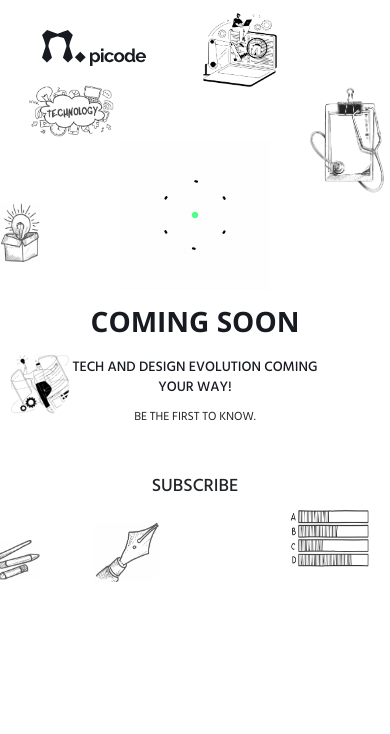
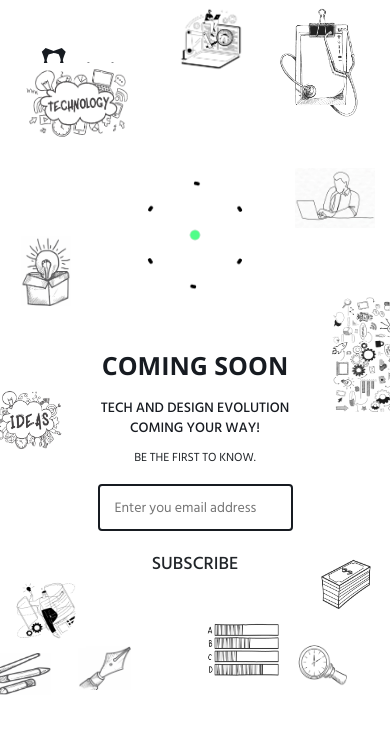
Before and after one commit to PiCode-internal/picode-comingsoon-frontend, a React (Create React App) app: page /commingsoon2 in a window 390 px wide. Shown: the top 734 px of the page. Built offline with nearby package versions, Linux system fonts and the light colour scheme.

Commit message:
change GIF and work on resonsive screen Images

```diff
--- a/src/css/comingsoon2.css
+++ b/src/css/comingsoon2.css
@@ -19,12 +19,11 @@ body{
 .coming_soon_2{
   position: relative;
   z-index: 10;
-  margin-top: 20px;
 }
 
 .main_gif{
-  width: 320px;
-  height: 320px;
+  width: auto;
+  height: 400px;
 }
 header{
   position: fixed;
@@ -41,6 +40,29 @@ header{
   align-items:center ;
   flex-direction: column;
 }
+
+.email_form2{
+  display: flex;
+  align-items: baseline;
+  flex-wrap:wrap;
+  justify-content: center;
+
+}
+
+.email_div2{
+  max-width: 320px;
+  width: 100%;
+  justify-content: center;
+}
+.last_msg{
+  width: 100%;
+  max-width: 100%;
+  display: flex;
+  flex-wrap: wrap;
+  justify-content: center;
+  margin-top: 30px;
+}
+
 
 .email_input2{
 font-family: 'Hind Siliguri', sans-serif;
@@ -104,6 +126,43 @@ margin: 0 auto;
     width: 120px;
     height: autp;
   }
+
+
+  .subscribed2{
+    display: flex;
+    flex-wrap: wrap;
+    gap: 12px;
+    margin-top: 15px;
+    justify-content: center;
+  }
+
+  .subscribed2 p{
+    font-family:'Hind Siliguri', sans-serif;
+    font-style: normal;
+    font-weight: 600;
+    font-size: 16px;
+    text-transform: uppercase;
+  }
+
+  .subscribed2 p:nth-child(2){
+    font-weight: 400;
+  }
+
+  .register_btn2{
+    font-weight: 500;
+    text-decoration: none;
+    font-family:'Hind Siliguri', sans-serif;
+    margin-left: 20px;
+  }
+
+  .subscriber_msg2{
+    font-family:'Hind Siliguri', sans-serif;
+    font-style: normal;
+    font-weight: 500;
+    font-size: 14px;
+    text-transform: uppercase;
+  }
+
 
 
 
@@ -325,6 +384,16 @@ margin: 0 auto;
   .pencil_div {
     transform: translateX(-75px);
   }
+  .pen{
+    width: 165px;
+    height: 128px;
+  }
+  .pen-div{
+    position: absolute;
+    bottom: -9px;
+    left: 20%;
+
+  }
 }
 
 @media screen and (max-width: 1460px){
@@ -364,6 +433,9 @@ margin: 0 auto;
 }
 
 @media screen and (max-width : 1399px){
+  .coming_soon_2{
+    margin-bottom: 7%;
+  }
   .doctor_div{
     left: 22%;
   }
@@ -435,9 +507,6 @@ margin: 0 auto;
     right: 46px;
     bottom: 110px;
   }
-  .email_input2{
-    margin-left: 70px;
-  }
   .eye {
     width: 85px;
     height: 60px;
@@ -490,6 +559,9 @@ margin: 0 auto;
   }
   .descriotion2{
     font-size: 18px
+  }
+  .last_msg{
+    margin-top: 10px;
   }
 
 }
@@ -570,9 +642,6 @@ margin: 0 auto;
   .colour_div{
     transform: translateX(-70px);
   }
-  .email_input2{
-    margin-left: 50px;
-  }
   .description2{
     font-size: 18px;
   }
@@ -631,8 +700,13 @@ margin: 0 auto;
     left: 22%;
   }
   .main_gif{
-    width: 330px;
-    height: 330px;
+    width: auto;
+    height: 350px;
+  }
+  .last_msg{
+    max-width: 450px;
+    margin: 0 auto;
+    margin-top: 10px;
   }
 }
 
@@ -646,12 +720,12 @@ margin: 0 auto;
     height: 140px;
   }
   .doctor_div{
-    top:12%;
-    left: 20%;
+    top: 9%;
+    left: 26%;
   }
   .pencil{
-    width: 110px;
-    height: 40px;
+    width: 120px;
+    height: 50px;
   }
 
   .pencil_dev{
@@ -659,8 +733,8 @@ margin: 0 auto;
   }
 
   .tools{
-    width: 150px;
-    height: 65px
+    width: 170px;
+    height: 75px
   }
   .tools_div{
     right: 9%;
@@ -674,8 +748,8 @@ margin: 0 auto;
     right: 35px;
   }
   .calender{
-    width: 70px;
-    height: 70px;
+    width: 90px;
+    height: 90px;
   }
   .calender_div{
     transform: translate(-59px, 43px);
@@ -725,11 +799,9 @@ margin: 0 auto;
   .colour_div{
     transform: translateX(-10px);
   }
-  .email_input2{
-    margin-left: 35px;
-  }
+
   .email_btn2 {
-    font-size: 16px;
+    font-size: 18px;
   }
   .eye {
     width: 85px;
@@ -788,8 +860,8 @@ margin: 0 auto;
   }
 
   .main_gif{
-    width: 250px;
-    height: 250px;
+    width: auto;
+    height: 300px;
   }
   .heading2 {
     font-size: 35px;
@@ -837,11 +909,11 @@ margin: 0 auto;
     left: -8%;
   }
   .calender{
-    width: 70px;
-    height: 70px;
+    width: 80px;
+    height: 80px;
   }
   .calender_div{
-    transform: translate(-45px, 10px);
+    transform: translate(-55px, 20px);
   }
   .technology{
     width: 170px;
@@ -857,8 +929,7 @@ margin: 0 auto;
   }
   .doller_div{
     bottom: 16%;
-    transform: translate(45px, -5px);
-
+    transform: translate(57px, -81px);
   }
   .multiple {
     width: 180px;
@@ -873,7 +944,7 @@ margin: 0 auto;
     height: 80px;
   }
   .watch_div{
-    transform: translate(-215px, 110px);
+    transform: translate(-240px, 108px);
   }
   .letters {
     width: 110px;
@@ -881,7 +952,7 @@ margin: 0 auto;
   }
   .letters_div{
     right: 35px;
-    bottom: 16px;
+    bottom: 70px;
   }
   .colour{
     width: 110px;
@@ -891,11 +962,12 @@ margin: 0 auto;
     transform: translateX(-45px);
   }
   .email_input2{
-    margin-left: 73px;
-    width: 260px;
+    /* width: 270px; */
+    margin: 0 auto;
   }
+
   .email_btn2 {
-    font-size: 16px;
+    font-size: 18px;
   }
   .description2{
     font-size: 16px;
@@ -943,7 +1015,6 @@ margin: 0 auto;
   .idea_div{
     left: -18px;
     bottom: 20%;
-
   }
   .roller {
     width: 120px;
@@ -963,13 +1034,26 @@ margin: 0 auto;
     transform: translateY(-180px);
   }
 
-  .main_gif{
-    width: 250px;
-    height: 250px;
-  }
   .heading2 {
     font-size: 30px;
     margin-top: 20px;
+  }
+  .main_gif{
+    width: auto;
+    height: 250px;
+  }
+  .email_div2{
+    margin: 0px;
+    max-width: 235px;
+    display: flex;
+    flex-wrap: wrap;
+  }
+  .descriotion_div{
+    max-width: 300px;
+    margin: 0 auto;
+  }
+  .coming_soon_2{
+    margin-top: 0px;
   }
 
 }
@@ -1057,7 +1141,7 @@ margin: 0 auto;
     height: 70px;
   }
   .letters_div{
-   right: 115px;
+    right: 168px;
     bottom: 95px;
 
   }
@@ -1075,8 +1159,12 @@ margin: 0 auto;
     flex-wrap: wrap;
     display: flex;
   }
+  .email_form2{
+    margin: 0 auto;
+    display: unset;
+  }
   .email_btn2 {
-    margin-top: 10px;
+    /* margin-top: 10px; */
     font-size: 18px;
   }
   .descriotion_div{
@@ -1110,8 +1198,8 @@ margin: 0 auto;
   }
 
   .pen_div{
-    left: 24%;
-    bottom: 5%;
+    left: 22%;
+    bottom: 4%;
   }
   .brush {
     width: 80px;
@@ -1146,10 +1234,10 @@ margin: 0 auto;
 
   }
 
-  .main_gif{
+  /* .main_gif{
     width: 210px;
     height: 210px;
-  }
+  } */
   .heading2 {
     font-size: 28px;
     margin-top: 0px;
@@ -1159,7 +1247,17 @@ margin: 0 auto;
     font-size: 14px;
   }
   .coming_soon_2{
-    margin-bottom: 25%;
+    margin-top: 0px;
+    margin-bottom: 30%;
+  }
+  .email_div2{
+    max-width: 350px;
+    margin: 0 auto;
+  }
+  .last_msg{
+    width: 100%;
+    max-width: 500px;
+    margin-top: 0px;
   }
 }
 
@@ -1168,17 +1266,22 @@ margin: 0 auto;
     height: 100%;
     padding-top: 100px;
  }
+ .dimond_gif{
+  margin-top: 20px;
+ }
   .logo{
-    width : 34%;
-    height: 100%;
+    width: 43%;
+    height: 61%;
+    margin-left: -26px;
+
   }
   .doctor1{
-    width: 109px;
-    height: 130px;
+    width: 115px;
+    height: 135px;
   }
   .doctor_div{
-    top: 75px;
-    right: -60%;
+    top: -5px;
+    right: -156px;
   }
   .pencil{
     width: 110px;
@@ -1197,12 +1300,12 @@ margin: 0 auto;
     right: 9%;
   }
   .cycle{
-    width: 100px;
-    height: 100px;
+    width: 80px;
+    height: 80px;
   }
   .cycle_div{
-    top: 0px;
-    left: 32%;
+    top: -1px;
+    left: 17%;
 
   }
   .calender{
@@ -1213,44 +1316,44 @@ margin: 0 auto;
     transform: translate(-45px, 10px);
   }
   .technology {
-    width: 100px;
-    height: 60px;
+    width: 120px;
+    height: 80px;
 }
   .technology_div{
-    left: -60%;
-    transform: translateY(-230px);
+    left: -57%;
+    transform: translateY(-295px);
   }
   .doller{
-    width: 0px;
-    height: 0px;
+    width: 50px;
+    height: 50px;
   }
   .doller_div{
     bottom: 16%;
-    transform: translate(45px, -5px);
+    transform: translate(39px, 24px);
 
   }
   .multiple {
-    width: 0px;
-    height: 0px;
+    width: 120px;
+    height: 80px;
   }
   .multiple_div{
-    transform: translate(36px,-45px);
+    transform: translate(34px,-46px);
   }
   .watch {
-    width: 0px;
-    height: 0px;
+    width: 60px;
+    height: 60px;
   }
   .watch_div{
-    transform: translate(-10px, 179px);
+    transform: translate(4px, 149px);
+
   }
   .letters {
-    width: 80px;
-    height: 60px;
+    width: 73px;
+    height: 55px;
   }
   .letters_div{
-    right: 20px;
-    bottom: 14px;
-
+    right: 110px;
+    bottom: 20px;
   }
   .colour{
     width: 150px;
@@ -1268,80 +1371,77 @@ margin: 0 auto;
     transform: translateX(20px);
   }
   .light {
-    width: 40px;
-    height: 60px;
+    width: 50px;
+    height: 70px;
   }
   .light_div {
-    left: 0;
-    transform: translateY(80px);
+    left: 21px;
+    transform: translateY(90px);
 }
   .pen {
-    width: 65px;
-    height: 60px
+    width: 53px;
+    height: 44px;
   }
 
   .pen_div{
-    left: 24%;
-    bottom: 0%;
+    left: 20%;
+    bottom: 1%;
   }
   .brush {
-    width: 40px;
-    height: 40px;
+    width: 51px;
+    height: 42px;
   }
   .brush_div{
     bottom: 2px;
   }
   .idea {
-    width: 0px;
-    height: 0px;
+    width: 91px;
+    height: 66px;
   }
   .idea_div{
-    left: -25px;
-    bottom: 37%;
+    left: -17px;
+    bottom: 35%;
   }
   .roller {
     width: 80px;
-    height: 80px;
+    height: 75px;
   }
   .roller_div{
     /* bottom: -106px; */
-    left: 0;
-    transform: translateY(-260px);
+    left: 6px;
+    transform: translateY(-151px);
   }
   .men {
-    width: 0px;
-    height: 0px;
+    width: 80px;
+    height: 60px;
   }
   .men_div{
     left: 0%;
-    transform: translateY(-243px);
+    transform: translateY(-200px);
 
   }
   .main_gif{
-    width: 150px;
-    height: 150px;
-    margin-top: 20px;
-  }
-  .coming_soon_2{
-    margin-top: 15px;
-    margin-bottom: 20%;
+    width: auto;
+    height: 230px;
   }
   .heading2 {
-    font-size: 28px;
+    font-size: 25px;
   }
   .extraText2{
     font-size: 12px;
+    margin-bottom: 10px;
   }
 
   .email_input2{
     margin: 0 auto;
+    max-width: 195px;
   }
   .email_btn2 {
     margin-top: 10px;
     font-size: 18px;
   }
   .descriotion_div{
-    max-width: 260px;
+    max-width: 230px;
    text-align: center;
    margin:  0 auto;
   }
@@ -1349,5 +1449,17 @@ margin: 0 auto;
     font-size: 14px;
     line-height : 20px;
     margin-top: 10px;
+    font-weight: 500;
+  }
+  .email_form2{
+    max-width: 350px;
+  }
+  .last_msg{
+    width: 100%;
+    max-width: 500px;
+    margin-top: 0px;
+  }
+  .subscribed2{
+    margin-top: 0;
   }
 }
--- a/src/jsx/pages/comingsoon_page.js
+++ b/src/jsx/pages/comingsoon_page.js
@@ -47,7 +47,6 @@ function ComingsoonPage() {
     }
   };
 
-  console.log("userEmail", userEmail)
 
 
 
--- a/src/jsx/pages/comingsoon_page2.js
+++ b/src/jsx/pages/comingsoon_page2.js
@@ -1,7 +1,7 @@
-import React from 'react'
+import React, { useState } from 'react';
 import "../../css/comingsoon2.css"
 import logo from "../../icons/logo.svg"
-import diamond from '../../images/comingsoon2/94038-loading-atom.gif'
+import diamond from '../../images/comingsoon2/animation_500_lhugtvgi.gif'
 import doctor1 from "../../images/comingsoon2/4194.jpg"
 import pencil from "../../images/comingsoon2/5270 3.png"
 import tools from "../../images/comingsoon2/5270 7.png"
@@ -20,6 +20,8 @@ import idea from "../../images/comingsoon2/37556.jpg"
 import roller from "../../images/comingsoon2/bwink_edu_01_single_02 1.png";
 import men from "../../images/comingsoon2/v1064-10 1.png"
 import eye from "../../images/comingsoon2/5270 14.png"
+import { Formik, Form } from 'formik';
+import axios from 'axios';
 
 
 
@@ -30,6 +32,44 @@ const ComingsoonPage2 = () => {
   const showImage = screenWidth > 450;
   const showImage2 = screenWidth > 320;
 
+  const [userEmail, setUserEmail] = useState([])
+  const [submitted, setSubmitted] = useState(false);
+  const [alreadySubmit, setAlreadySubmit] = useState(false)
+
+  const handleSubscribeTwo = async (values, { setSubmitting }) => {
+    try {
+      let payload = {
+        email: values?.email
+      }
+      const { data } = await axios.post('https://picode-comingsoon-backend.vercel.app/api/email/send', payload);
+      let userEmail = []
+      let storeEmail = localStorage.getItem("email")
+      if (storeEmail === null || storeEmail === undefined || storeEmail.length === 0) {
+        userEmail = [values.email]
+        localStorage.setItem('email', JSON.stringify(userEmail));
+        setSubmitted(true)
+        setSubmitting(false);
+
+      } else {
+        if (storeEmail?.includes(values.email)) {
+          setAlreadySubmit(true)
+          setSubmitting(false);
+        } else {
+          userEmail = JSON.parse(storeEmail);
+          console.log("userEmail", userEmail)// Parse the stored string back to an array
+          userEmail.push(values.email)
+          localStorage.setItem('email', JSON.stringify(userEmail));
+          setSubmitted(true)
+          setSubmitting(false);
+
+        }
+      }
+
+
+    } catch (error) {
+      console.error('Subscription error:', error);
+    }
+  };
 
 
   return (
@@ -98,6 +138,7 @@ const ComingsoonPage2 = () => {
           </>
           : null
       }
+
 
       <div className='doctor_div'>
         <img className='doctor1' src={doctor1} alt="doctor1" />
@@ -170,11 +211,75 @@ const ComingsoonPage2 = () => {
                 </h4>
               </div>
               <p className='extraText2'>Be the first to know.</p>
-              <div>
-                {/* <input className='email_input2' name="email" placeholder={"Enter you email address"} /> */}
-                <button className='btn email_btn2'>Subscribe</button>
+              <Formik
+                initialValues={{ email: "" }}
+                validate={values => {
+                  const errors = {};
+                  if (!values.email) {
+                    errors.email = 'Please enter the email address !';
+                  } else if (
+                    !/^[A-Z0-9._%+-]+@[A-Z0-9.-]+\.[A-Z]{2,}$/i.test(values.email)
+                  ) {
+                    errors.email = 'Invalid email address';
+                  }
+                  return errors;
+                }}
+                onSubmit={handleSubscribeTwo}
+              >
+                {({ values, handleChange, errors, touched, handleSubmit, isSubmitting }) => {
+                  return (
+                    <Form>
+                      {
+                        submitted ?
+                          <>
+                            <div className='subscribed2'>
+                              <p className='text-success thanks_text2'>Thanks for subscribing. We will update you!</p>
+                              <p>
+                                <a href="/" className='register_btn2' style={{ color: 'black' }} >
+                                  Register another!
+                                </a>
+                              </p>
+                            </div>
 
-              </div>
+
+                          </> : <>
+                            <div className='email_form2'>
+                              <div className='email_div2' >
+                                <input
+                                  className='email_input2'
+                                  name="email"
+                                  placeholder={"Enter you email address"}
+                                  value={values?.email}
+                                  onChange={handleChange}
+                                />
+                                {/* <p className='text-danger mt-2'> {errors.email && touched.email && errors.email}</p> */}
+                              </div>
+                              <div>
+                                {
+                                  alreadySubmit ?
+                                    <div className='subscribed2'>
+                                      <p>
+                                        <a href="/" className='register_btn2 mx-3' style={{ color: 'black' }} >
+                                          Register another!
+                                        </a>
+                                      </p>
+                                    </div>
+                                    : <button className='btn email_btn2' type='submit' disabled={isSubmitting}>Subscribe</button>
+                                }
+                              </div>
+
+                            </div>
+                            <div className='last_msg'>
+                              {alreadySubmit ? <div className='subscriber_msg2'> <p className='text-success thanks_text2'>Thanks for the interest, you are already in our subscriber list. We will keep you posted first on our updates</p> </div> : ""}
+                            </div>
+
+                          </>
+                      }
+                    </Form>
+                  )
+                }}
+              </Formik>
+
             </div>
           </div>
         </div>
```
Also changed, not shown: src/images/comingsoon2/94038-loading-atom.gif (deleted), src/images/comingsoon2/animation_500_lhugtvgi.gif (added).
